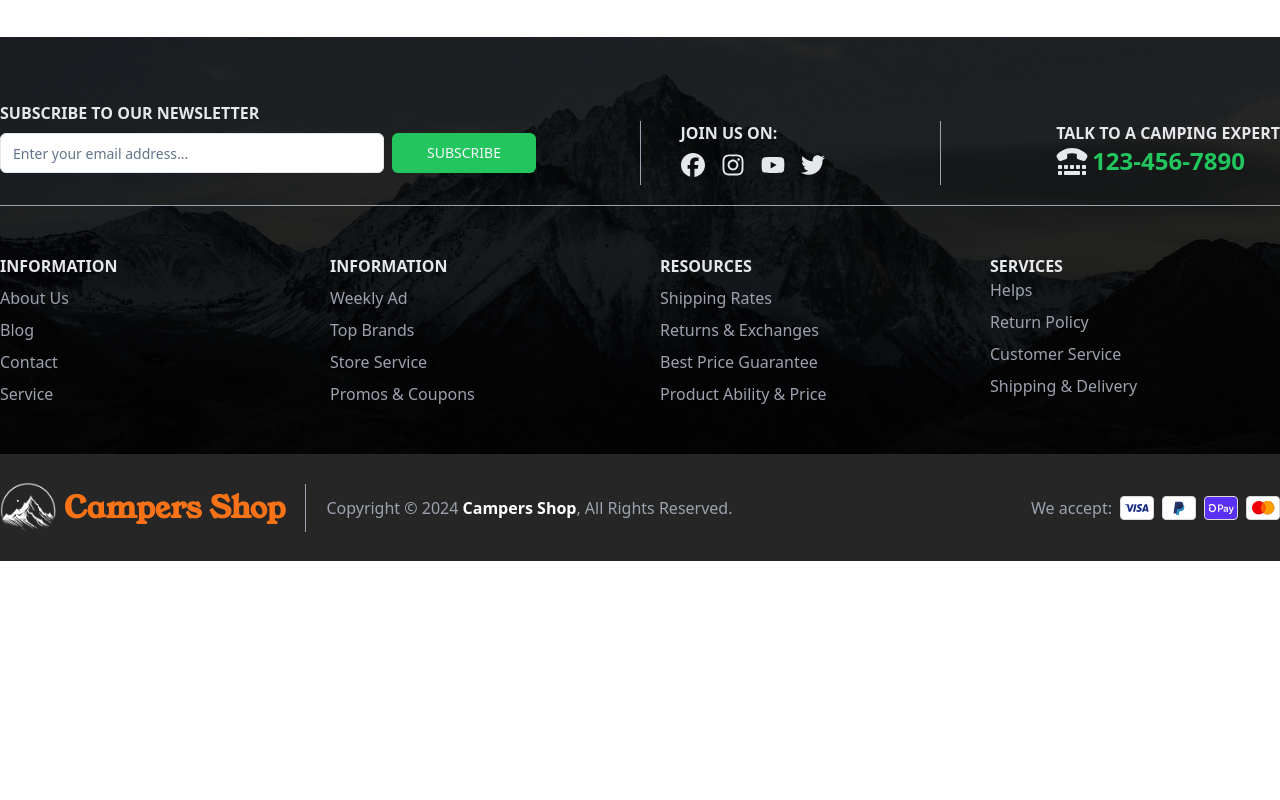
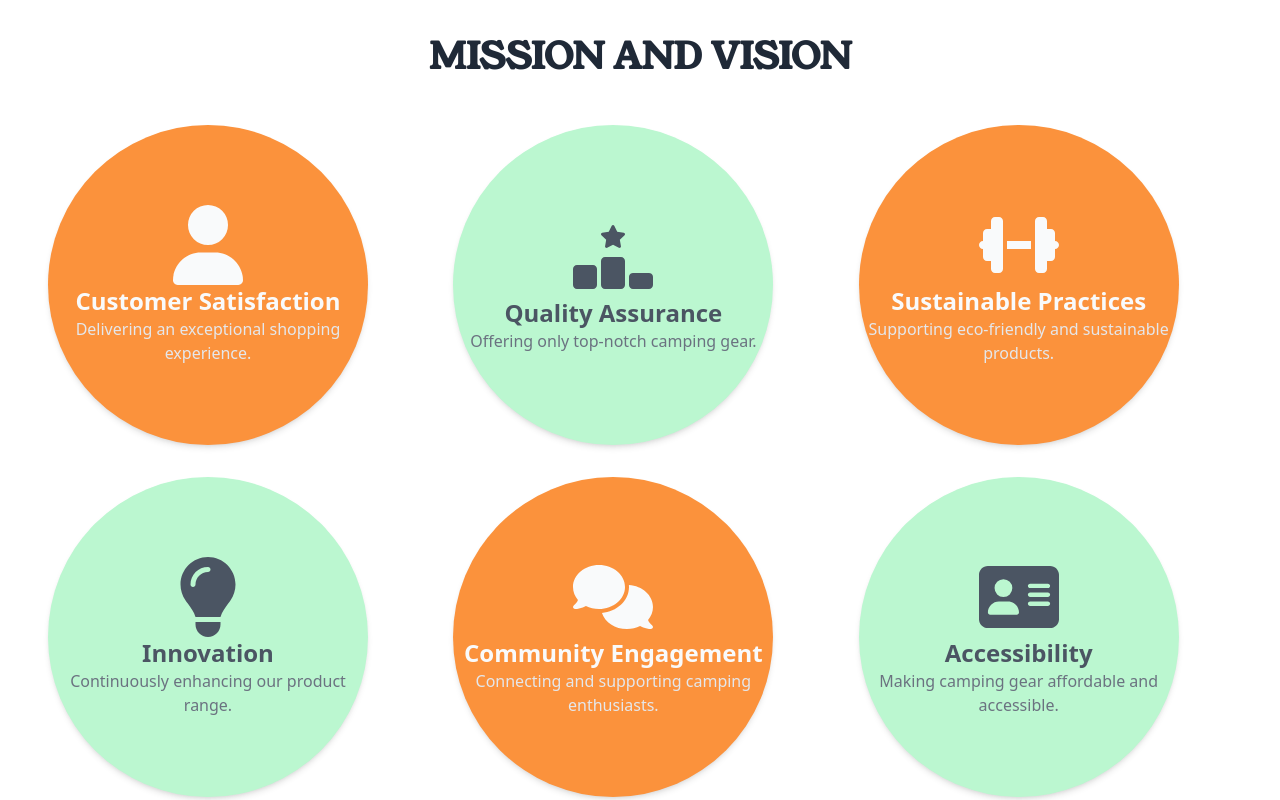
Before and after one commit to shakib2123/Campers-Shop-client, a React (Vite) app: page /about-us in a window 1280 px wide. Shown: the part 2520-3320 px from the top of the page. Before the commit the page ends 3081 px from the top, so only its background shows below. Built offline with nearby package versions, Linux system fonts and the light colour scheme; no server answers.

Commit message:
mission section completed

```diff
--- /dev/null
+++ b/src/components/about/Mission.tsx
@@ -0,0 +1,97 @@
+const Mission = () => {
+  return (
+    <div className="max-w-screen-xl mx-auto">
+      <h2 className="text-3xl md:text-4xl mb-12 text-gray-800 font-bold text-center font-young-serif">
+        MISSION AND VISION
+      </h2>
+      <div className="grid grid-cols-1 md:grid-cols-2 gap-8 lg:grid-cols-3 px-12">
+        <div className="rounded-full bg-orange-400 shadow-md size-80 p-2 flex flex-col justify-center items-center text-center">
+          <svg
+            xmlns="http://www.w3.org/2000/svg"
+            className="size-20 fill-current text-gray-50"
+            viewBox="0 0 448 512"
+          >
+            <path d="M224 256A128 128 0 1 0 224 0a128 128 0 1 0 0 256zm-45.7 48C79.8 304 0 383.8 0 482.3C0 498.7 13.3 512 29.7 512H418.3c16.4 0 29.7-13.3 29.7-29.7C448 383.8 368.2 304 269.7 304H178.3z" />
+          </svg>
+          <h3 className="text-2xl font-bold text-gray-50">
+            Customer Satisfaction
+          </h3>
+          <p className="text-gray-200">
+            Delivering an exceptional shopping experience.
+          </p>
+        </div>
+        <div className="rounded-full bg-green-200 shadow-md size-80 p-2 flex flex-col justify-center items-center text-center">
+          <svg
+            xmlns="http://www.w3.org/2000/svg"
+            className="size-20 fill-current text-gray-600"
+            viewBox="0 0 640 512"
+          >
+            <path d="M353.8 54.1L330.2 6.3c-3.9-8.3-16.1-8.6-20.4 0L286.2 54.1l-52.3 7.5c-9.3 1.4-13.3 12.9-6.4 19.8l38 37-9 52.1c-1.4 9.3 8.2 16.5 16.8 12.2l46.9-24.8 46.6 24.4c8.6 4.3 18.3-2.9 16.8-12.2l-9-52.1 38-36.6c6.8-6.8 2.9-18.3-6.4-19.8l-52.3-7.5zM256 256c-17.7 0-32 14.3-32 32V480c0 17.7 14.3 32 32 32H384c17.7 0 32-14.3 32-32V288c0-17.7-14.3-32-32-32H256zM32 320c-17.7 0-32 14.3-32 32V480c0 17.7 14.3 32 32 32H160c17.7 0 32-14.3 32-32V352c0-17.7-14.3-32-32-32H32zm416 96v64c0 17.7 14.3 32 32 32H608c17.7 0 32-14.3 32-32V416c0-17.7-14.3-32-32-32H480c-17.7 0-32 14.3-32 32z" />
+          </svg>
+          <h3 className="text-2xl font-bold text-gray-600">
+            Quality Assurance
+          </h3>
+          <p className="text-gray-500">Offering only top-notch camping gear.</p>
+        </div>
+        <div className="rounded-full bg-orange-400 shadow-md size-80 p-2 flex flex-col justify-center items-center text-center">
+          <svg
+            xmlns="http://www.w3.org/2000/svg"
+            className="size-20 fill-current text-gray-50"
+            viewBox="0 0 640 512"
+          >
+            <path d="M96 64c0-17.7 14.3-32 32-32h32c17.7 0 32 14.3 32 32V224v64V448c0 17.7-14.3 32-32 32H128c-17.7 0-32-14.3-32-32V384H64c-17.7 0-32-14.3-32-32V288c-17.7 0-32-14.3-32-32s14.3-32 32-32V160c0-17.7 14.3-32 32-32H96V64zm448 0v64h32c17.7 0 32 14.3 32 32v64c17.7 0 32 14.3 32 32s-14.3 32-32 32v64c0 17.7-14.3 32-32 32H544v64c0 17.7-14.3 32-32 32H480c-17.7 0-32-14.3-32-32V288 224 64c0-17.7 14.3-32 32-32h32c17.7 0 32 14.3 32 32zM416 224v64H224V224H416z" />
+          </svg>
+          <h3 className="text-2xl font-bold text-gray-50">
+            Sustainable Practices
+          </h3>
+          <p className="text-gray-200">
+            Supporting eco-friendly and sustainable products.
+          </p>
+        </div>
+        <div className="rounded-full bg-green-200 shadow-md size-80 p-2 flex flex-col justify-center items-center text-center">
+          <svg
+            xmlns="http://www.w3.org/2000/svg"
+            className="size-20 fill-current text-gray-600"
+            viewBox="0 0 384 512"
+          >
+            <path d="M272 384c9.6-31.9 29.5-59.1 49.2-86.2l0 0c5.2-7.1 10.4-14.2 15.4-21.4c19.8-28.5 31.4-63 31.4-100.3C368 78.8 289.2 0 192 0S16 78.8 16 176c0 37.3 11.6 71.9 31.4 100.3c5 7.2 10.2 14.3 15.4 21.4l0 0c19.8 27.1 39.7 54.4 49.2 86.2H272zM192 512c44.2 0 80-35.8 80-80V416H112v16c0 44.2 35.8 80 80 80zM112 176c0 8.8-7.2 16-16 16s-16-7.2-16-16c0-61.9 50.1-112 112-112c8.8 0 16 7.2 16 16s-7.2 16-16 16c-44.2 0-80 35.8-80 80z" />
+          </svg>
+          <h3 className="text-2xl font-bold text-gray-600">Innovation</h3>
+          <p className="text-gray-500">
+            Continuously enhancing our product range.
+          </p>
+        </div>
+        <div className="rounded-full bg-orange-400 shadow-md size-80 p-2 flex flex-col justify-center items-center text-center">
+          <svg
+            xmlns="http://www.w3.org/2000/svg"
+            className="size-20 fill-current text-gray-50"
+            viewBox="0 0 640 512"
+          >
+            <path d="M208 352c114.9 0 208-78.8 208-176S322.9 0 208 0S0 78.8 0 176c0 38.6 14.7 74.3 39.6 103.4c-3.5 9.4-8.7 17.7-14.2 24.7c-4.8 6.2-9.7 11-13.3 14.3c-1.8 1.6-3.3 2.9-4.3 3.7c-.5 .4-.9 .7-1.1 .8l-.2 .2 0 0 0 0C1 327.2-1.4 334.4 .8 340.9S9.1 352 16 352c21.8 0 43.8-5.6 62.1-12.5c9.2-3.5 17.8-7.4 25.3-11.4C134.1 343.3 169.8 352 208 352zM448 176c0 112.3-99.1 196.9-216.5 207C255.8 457.4 336.4 512 432 512c38.2 0 73.9-8.7 104.7-23.9c7.5 4 16 7.9 25.2 11.4c18.3 6.9 40.3 12.5 62.1 12.5c6.9 0 13.1-4.5 15.2-11.1c2.1-6.6-.2-13.8-5.8-17.9l0 0 0 0-.2-.2c-.2-.2-.6-.4-1.1-.8c-1-.8-2.5-2-4.3-3.7c-3.6-3.3-8.5-8.1-13.3-14.3c-5.5-7-10.7-15.4-14.2-24.7c24.9-29 39.6-64.7 39.6-103.4c0-92.8-84.9-168.9-192.6-175.5c.4 5.1 .6 10.3 .6 15.5z" />
+          </svg>
+          <h3 className="text-2xl font-bold text-gray-50">
+            Community Engagement
+          </h3>
+          <p className="text-gray-200">
+            Connecting and supporting camping enthusiasts.
+          </p>
+        </div>
+        <div className="rounded-full bg-green-200 shadow-md size-80 p-2 flex flex-col justify-center items-center text-center">
+          <svg
+            xmlns="http://www.w3.org/2000/svg"
+            className="size-20 fill-current text-gray-600"
+            viewBox="0 0 576 512"
+          >
+            <path d="M64 32C28.7 32 0 60.7 0 96V416c0 35.3 28.7 64 64 64H512c35.3 0 64-28.7 64-64V96c0-35.3-28.7-64-64-64H64zm80 256h64c44.2 0 80 35.8 80 80c0 8.8-7.2 16-16 16H80c-8.8 0-16-7.2-16-16c0-44.2 35.8-80 80-80zm-32-96a64 64 0 1 1 128 0 64 64 0 1 1 -128 0zm256-32H496c8.8 0 16 7.2 16 16s-7.2 16-16 16H368c-8.8 0-16-7.2-16-16s7.2-16 16-16zm0 64H496c8.8 0 16 7.2 16 16s-7.2 16-16 16H368c-8.8 0-16-7.2-16-16s7.2-16 16-16zm0 64H496c8.8 0 16 7.2 16 16s-7.2 16-16 16H368c-8.8 0-16-7.2-16-16s7.2-16 16-16z" />
+          </svg>
+          <h3 className="text-2xl font-bold text-gray-600">Accessibility</h3>
+          <p className="text-gray-500">
+            Making camping gear affordable and accessible.
+          </p>
+        </div>
+      </div>
+    </div>
+  );
+};
+
+export default Mission;
--- a/src/pages/About/AboutPage.tsx
+++ b/src/pages/About/AboutPage.tsx
@@ -2,6 +2,7 @@ import AboutBanner from "@/components/about/AboutBanner";
 import ContactUs from "@/components/about/ContactUs";
 
 import GoogleMap from "@/components/about/GoogleMap";
+import Mission from "@/components/about/Mission";
 import Social from "@/components/about/Social";
 
 const AboutPage = () => {
@@ -11,6 +12,7 @@ const AboutPage = () => {
       <ContactUs />
       <GoogleMap />
       <Social />
+      <Mission />
     </div>
   );
 };
```
